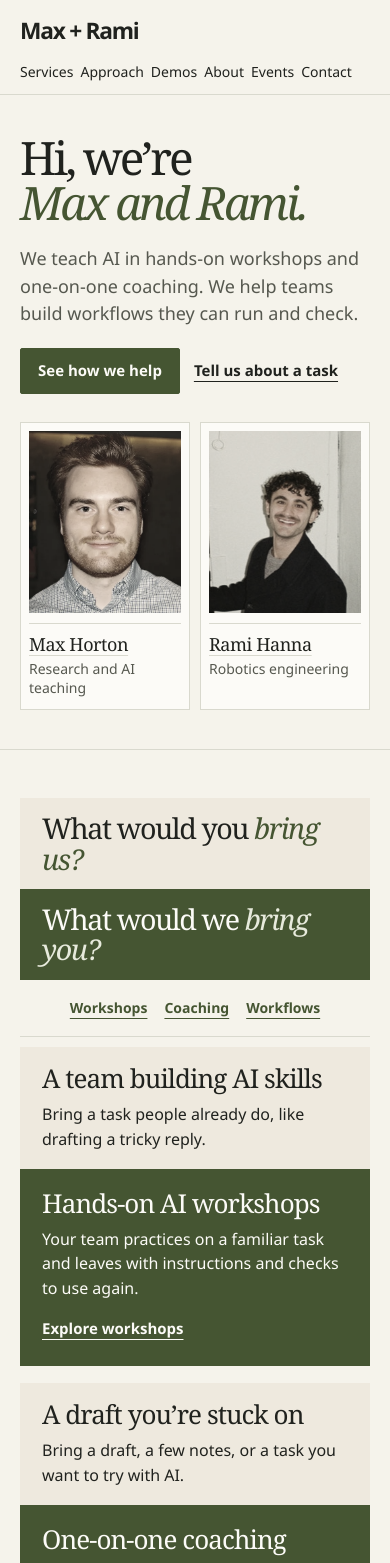
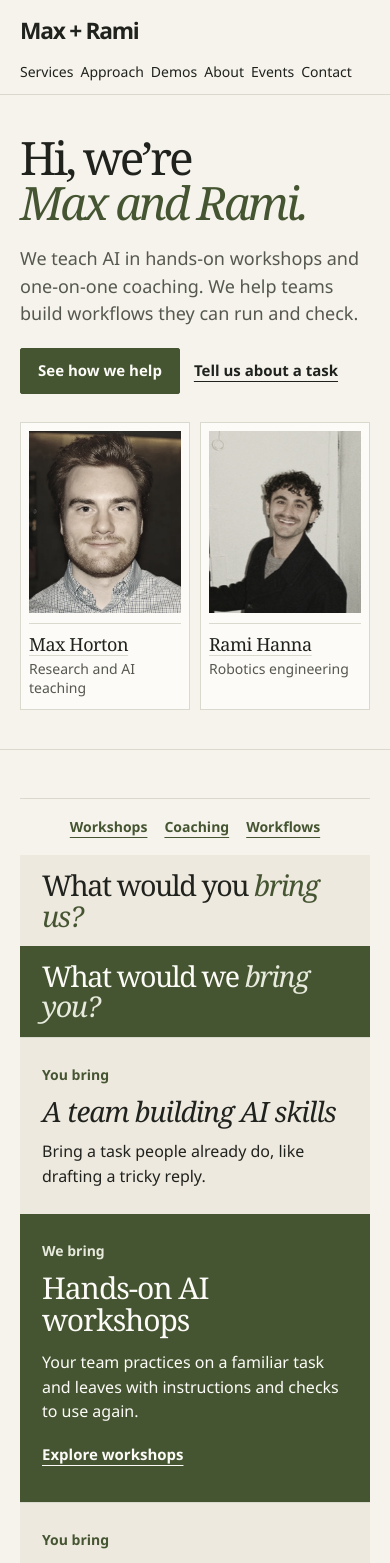
Before and after one commit to rh5rep/aimee-site, a Next.js app: page / in a window 390 px wide. Shown: the top 1563 px of the page. Built offline with nearby package versions, Linux system fonts and the light colour scheme.

Commit message:
Pace homepage services as a two-part walkthrough

```diff
--- a/app/first-project.module.css
+++ b/app/first-project.module.css
@@ -4,6 +4,32 @@
 .pair:focus-visible {
   outline: 2px solid var(--accent);
   outline-offset: 4px;
+}
+
+.index {
+  display: flex;
+  flex-wrap: wrap;
+  justify-content: center;
+  gap: 0 clamp(17px, 4vw, 52px);
+  padding-block: 5px;
+  border-top: 1px solid var(--line);
+  font-size: .9375rem;
+}
+
+.index a {
+  display: inline-flex;
+  align-items: center;
+  min-height: 46px;
+  color: var(--accent);
+  font-weight: 650;
+  text-decoration: underline;
+  text-underline-offset: 5px;
+}
+
+.index a:hover { color: var(--accent-hover); }
+
+.board {
+  background: linear-gradient(90deg, var(--linen) 50%, var(--accent) 50%);
 }
 
 .questions,
@@ -27,74 +53,64 @@
 
 .questions em { display: block; }
 
-.questions > span:first-child,
-.situation { background: var(--linen); }
-
 .questions > span:first-child em { color: var(--accent); }
 
 .questions > span:last-child,
-.offer {
-  background: var(--accent);
-  color: var(--white);
-}
+.offer { color: var(--white); }
 
-.questions > span:last-child em { color: var(--accent-tint); }
+.questions > span:last-child em,
+.offer .label { color: var(--accent-tint); }
 
-.index {
-  display: flex;
-  flex-wrap: wrap;
-  justify-content: center;
-  gap: 0 clamp(17px, 4vw, 52px);
-  padding-block: 5px;
-  margin-bottom: clamp(10px, 1.6vw, 22px);
-  border-bottom: 1px solid var(--line);
-  font-size: .9375rem;
-}
-
-.index a {
-  display: inline-flex;
-  align-items: center;
-  min-height: 46px;
-  color: var(--accent);
-  font-weight: 650;
-  text-decoration: underline;
-  text-underline-offset: 5px;
-}
-
-.index a:hover { color: var(--accent-hover); }
-
-.pairs {
-  display: grid;
-  gap: clamp(17px, 2.6vw, 36px);
+.pair {
+  min-height: clamp(365px, 66svh, 630px);
+  align-content: center;
+  align-items: start;
+  border-top: 1px solid transparent;
+  border-image: linear-gradient(90deg, var(--line) 50%, rgb(252 251 247 / 26%) 50%) 1;
 }
 
 .situation,
 .offer {
-  padding: clamp(23px, 3.2vw, 46px) var(--home-inset);
+  padding: clamp(36px, 4.3vw, 62px) var(--home-inset);
+}
+
+.label {
+  margin-bottom: 10px;
+  color: var(--accent);
+  font-size: .875rem;
+  font-weight: 670;
 }
 
 .bring,
 .offer h3 {
+  margin: 0;
   font-family: var(--font-display);
-  font-size: clamp(1.625rem, 2.6vw, 2.375rem);
   font-weight: 400;
   letter-spacing: -.035em;
-  line-height: 1.12;
+  line-height: 1.08;
   text-wrap: initial;
 }
 
-.situation p + p,
-.offer h3 + p {
-  max-width: 39ch;
-  margin-top: 9px;
+.bring {
+  font-size: clamp(1.75rem, 2.95vw, 2.6875rem);
+  font-style: italic;
 }
 
-.offer :global(.text-link) { margin-top: 6px; }
+.offer h3 { font-size: clamp(1.875rem, 3.25vw, 3rem); }
+
+.description {
+  max-width: 39ch;
+  margin-top: 13px;
+}
+
+.offer :global(.text-link) { margin-top: 8px; }
 .offer :global(.text-link):hover { color: var(--accent-tint); }
 .offer a:focus-visible { outline-color: var(--white); }
 
-.pair:target .situation { box-shadow: inset 4px 0 var(--accent); }
-.pair:target .offer { box-shadow: inset 4px 0 var(--accent-tint); }
+.pair:target {
+  outline: 2px solid var(--accent);
+  outline-offset: 3px;
+}
 
 .return {
   margin-top: 12px;
@@ -102,6 +118,8 @@
 }
 
 @media (max-width: 760px) {
+  .board { background: var(--linen); }
+
   .questions,
   .pair { grid-template-columns: 1fr; }
 
@@ -112,10 +130,40 @@
 
   .questions > span { padding-block: 15px; }
   .questions em { display: inline; }
-  .situation { padding-block: 17px; }
-  .offer { padding-block: 20px 15px; }
+
+  .questions > span:last-child,
+  .offer { background: var(--accent); }
+
+  .pair {
+    min-height: 0;
+    border-top: 1px solid var(--line);
+    border-image: none;
+  }
+
+  .situation,
+  .offer { padding-block: 26px; }
 }
 
 @media (max-width: 400px) {
   .index { font-size: .875rem; }
 }
+
+@media (prefers-reduced-motion: no-preference) {
+  .pair[data-home-reveal-state="waiting"]:not(:focus-within, :target) .turn {
+    opacity: 0;
+    transform: translateY(18px);
+  }
+
+  .pair[data-home-reveal-state="arriving"]:not(:focus-within, :target) .turn {
+    animation: exchange-arrival 540ms cubic-bezier(.16, 1, .3, 1) backwards;
+  }
+
+  .pair[data-home-reveal-state="arriving"]:not(:focus-within, :target) .offer .turn {
+    animation-delay: 165ms;
+  }
+}
+
+@keyframes exchange-arrival {
+  from { opacity: 0; transform: translateY(18px); }
+  to { opacity: 1; transform: none; }
+}
--- a/app/first-project.tsx
+++ b/app/first-project.tsx
@@ -9,18 +9,18 @@ const projects = services.flatMap(({ id, firstProject }) =>
 export function FirstProject() {
   return (
     <section className={`container ${styles.section}`} id="services" aria-labelledby="services-title" tabIndex={-1}>
-      <h2 id="services-title" className={styles.questions} data-home-reveal>
-        <span>What would you <em>bring us?</em></span>{" "}
-        <span>What would we <em>bring you?</em></span>
-      </h2>
-
       <nav className={styles.index} aria-label="Jump to a service">
         {projects.map(({ id, jumpLabel }) => (
           <a key={id} href={`#service-${id}`}>{jumpLabel}</a>
         ))}
       </nav>
 
-      <div className={styles.pairs}>
+      <div className={styles.board}>
+        <h2 id="services-title" className={styles.questions} data-home-reveal>
+          <span>What would you <em>bring us?</em></span>{" "}
+          <span>What would we <em>bring you?</em></span>
+        </h2>
+
         {projects.map(({ id, bring, example, format, help, linkLabel }) => (
           <article
             key={id}
@@ -28,16 +28,22 @@ export function FirstProject() {
             id={`service-${id}`}
             aria-labelledby={`service-title-${id}`}
             tabIndex={-1}
-            data-home-reveal
+            data-home-reveal="exchange"
           >
             <div className={styles.situation}>
-              <p className={styles.bring}>{bring}</p>
-              <p>{example}</p>
+              <div className={styles.turn}>
+                <p className={styles.label}>You bring</p>
+                <p className={styles.bring}>{bring}</p>
+                <p className={styles.description} data-home-reveal-trigger>{example}</p>
+              </div>
             </div>
             <div className={styles.offer}>
-              <h3 id={`service-title-${id}`}>{format}</h3>
-              <p>{help}</p>
-              <Link className="text-link" href={`/work#${id}`}>{linkLabel}</Link>
+              <div className={styles.turn} data-home-reveal-finish>
+                <p className={styles.label}>We bring</p>
+                <h3 id={`service-title-${id}`}>{format}</h3>
+                <p className={styles.description}>{help}</p>
+                <Link className="text-link" href={`/work#${id}`}>{linkLabel}</Link>
+              </div>
             </div>
           </article>
         ))}
--- a/app/home-motion.tsx
+++ b/app/home-motion.tsx
@@ -8,17 +8,21 @@ export function HomeMotion() {
     const motion = window.matchMedia("(prefers-reduced-motion: no-preference)");
     if (!main || !motion.matches || !("IntersectionObserver" in window)) return;
 
-    const waiting = new Set<HTMLElement>();
+    const waiting = new Map<HTMLElement, HTMLElement>();
+    const inset = Math.min(160, Math.round(window.innerHeight * .2));
     const observer = new IntersectionObserver((entries) => {
       for (const entry of entries) {
         if (!entry.isIntersecting) continue;
-        reveal(entry.target as HTMLElement, true);
+        const element = entry.target.closest<HTMLElement>("[data-home-reveal]");
+        if (element) reveal(element, true);
       }
-    }, { rootMargin: "0px 0px -48px 0px" });
+    }, { rootMargin: `0px 0px -${inset}px 0px` });
 
     function reveal(element: HTMLElement, animate = false) {
-      if (waiting.delete(element)) {
-        observer.unobserve(element);
+      const trigger = waiting.get(element);
+      if (trigger) {
+        waiting.delete(element);
+        observer.unobserve(trigger);
         if (animate) {
           element.dataset.homeRevealState = "arriving";
           return;
@@ -41,16 +45,19 @@ export function HomeMotion() {
 
     function finishArrival(event: AnimationEvent) {
       const element = event.target;
-      if (element instanceof HTMLElement && element.dataset.homeRevealState === "arriving") {
-        delete element.dataset.homeRevealState;
+      if (!(element instanceof HTMLElement)) return;
+      const arrival = element.closest<HTMLElement>('[data-home-reveal-state="arriving"]');
+      if (arrival && (arrival === element || element.hasAttribute("data-home-reveal-finish"))) {
+        delete arrival.dataset.homeRevealState;
       }
     }
 
     for (const element of main.querySelectorAll<HTMLElement>("[data-home-reveal]")) {
-      if (element.getBoundingClientRect().top < window.innerHeight || element.matches(":target, :has(:target), :focus-within")) continue;
+      const trigger = element.querySelector<HTMLElement>("[data-home-reveal-trigger]") ?? element;
+      if (trigger.getBoundingClientRect().top < window.innerHeight || element.matches(":target, :has(:target), :focus-within")) continue;
       element.dataset.homeRevealState = "waiting";
-      waiting.add(element);
-      observer.observe(element);
+      waiting.set(element, trigger);
+      observer.observe(trigger);
     }
 
     showTarget();
--- a/app/home.module.css
+++ b/app/home.module.css
@@ -224,12 +224,12 @@
   .hero:focus-within *,
   .home:has(:target) .hero * { animation: none; }
 
-  .home :global([data-home-reveal-state="waiting"]):not(:focus-within, :target, :has(:target)) {
+  .home :global([data-home-reveal-state="waiting"]):not([data-home-reveal="exchange"], :focus-within, :target, :has(:target)) {
     opacity: 0;
     transform: translateY(20px);
   }
 
-  .home :global([data-home-reveal-state="arriving"]):not(:focus-within, :target, :has(:target)) {
+  .home :global([data-home-reveal-state="arriving"]):not([data-home-reveal="exchange"], :focus-within, :target, :has(:target)) {
     animation: page-arrival 570ms cubic-bezier(.16, 1, .3, 1);
   }
 }
```
